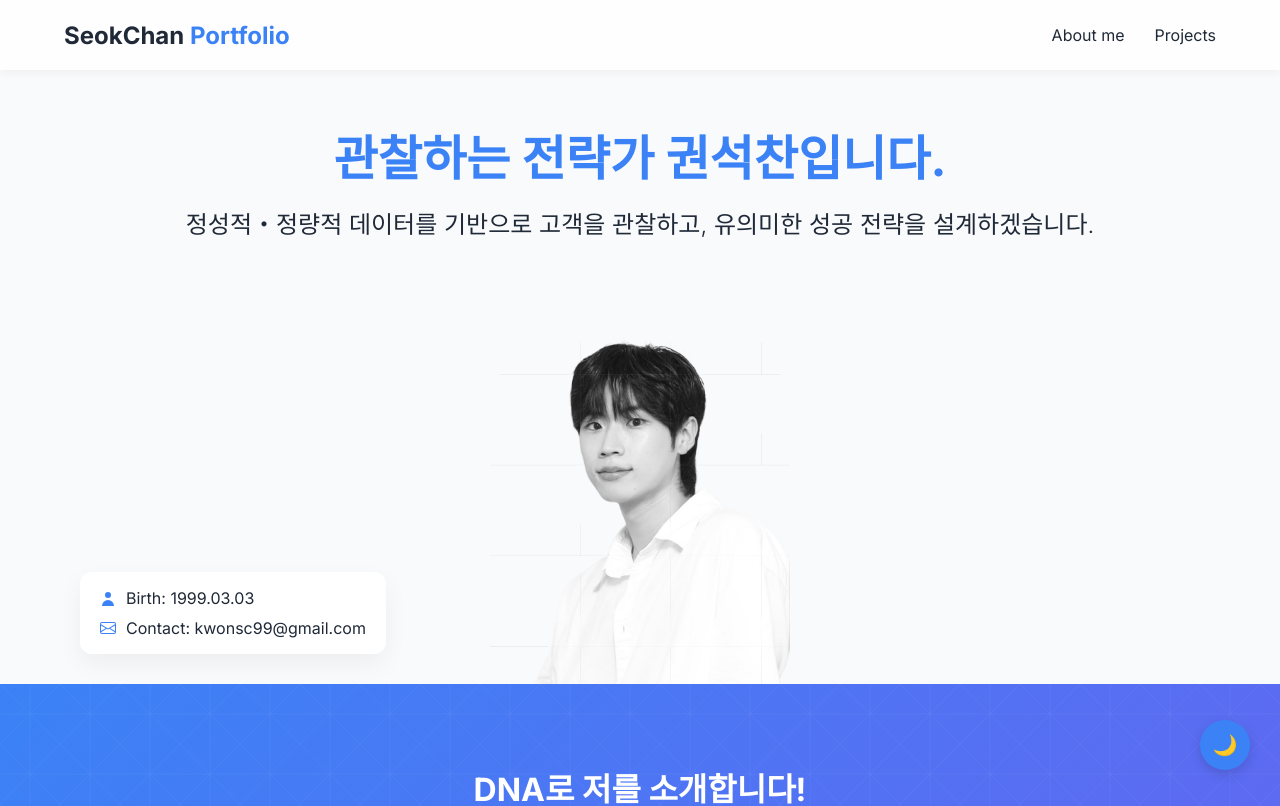
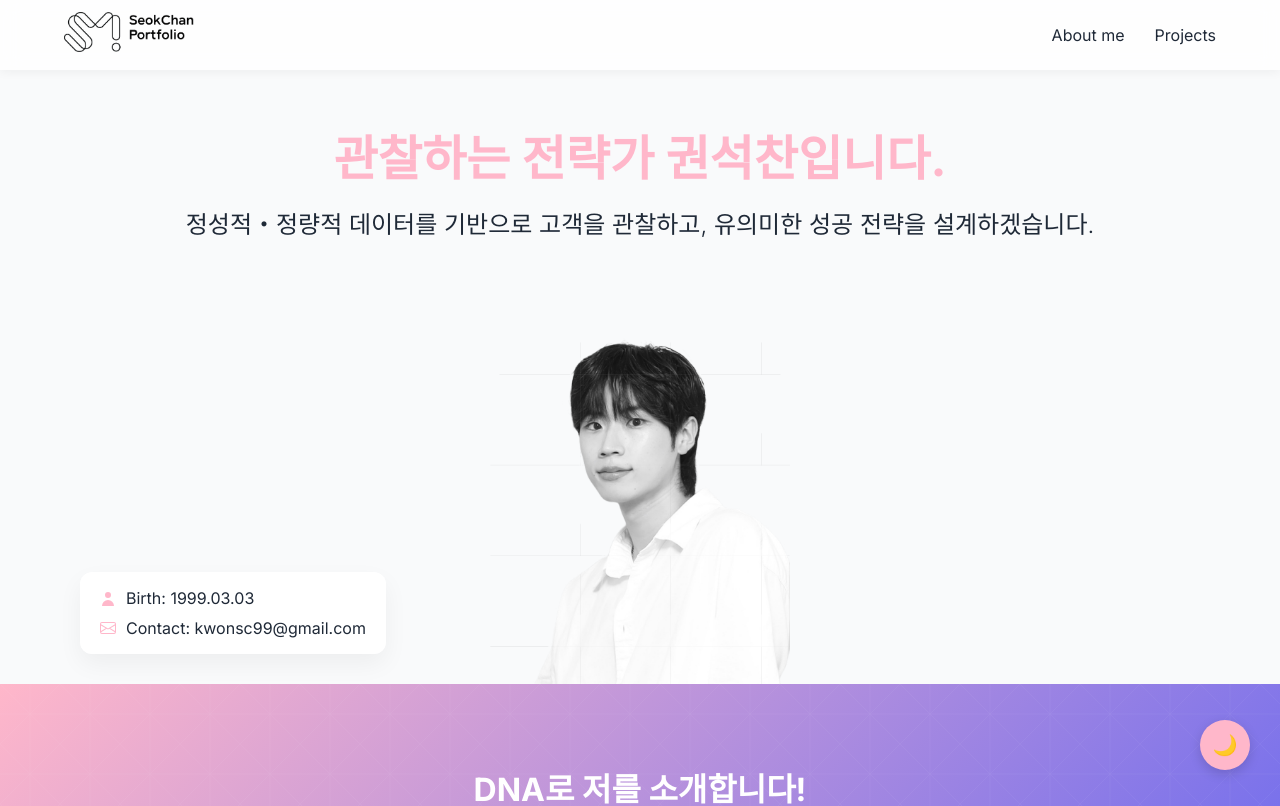
Before and after one commit to kwonsc99/chanky-sm, a Next.js app: page / in a window 1280 px wide. Shown: the top 806 px of the page. Built offline with nearby package versions, Linux system fonts and the light colour scheme.

Commit message:
sm version up

```diff
--- a/components/AboutMe/index.jsx
+++ b/components/AboutMe/index.jsx
@@ -132,7 +132,7 @@ const AboutMe = forwardRef((props, ref) => {
         }
 
         .activity-item {
-          background-color: rgba(59, 130, 246, 0.08);
+          background-color: #fff0f5;
           padding: 6px 12px;
           border-radius: 20px;
           margin-bottom: 8px;
--- a/components/Header.jsx
+++ b/components/Header.jsx
@@ -1,6 +1,7 @@
 "use client";
 import { useState } from "react";
 import { scrollToSection } from "@/utils/scrollUtils";
+import Image from "next/image";
 
 export default function Header({ aboutMeRef, projectsRef }) {
   const [mobileMenuOpen, setMobileMenuOpen] = useState(false);
@@ -21,7 +22,13 @@ export default function Header({ aboutMeRef, projectsRef }) {
   return (
     <header className="header">
       <div className="logo" onClick={scrollToTop}>
-        SeokChan <span>Portfolio</span>
+        <Image
+          src="/sm_logo.png" // public 디렉토리에 logo.png가 있다고 가정
+          alt="Photogray 로고"
+          width={130.13} // 크기는 원하는 대로 조절
+          height={39.26}
+          priority // 로고는 페이지 진입 시 바로 보이는 요소라 우선 로딩
+        />
       </div>
 
       {/* Desktop Navigation */}
--- a/styles/theme.css
+++ b/styles/theme.css
@@ -1,7 +1,7 @@
 :root {
   /* Modern color palette */
-  --primary-color: #3b82f6; /* Updated blue */
-  --primary-color-dark: #2563eb;
+  --primary-color: #ffb7ca; /* Updated blue */
+  --primary-color-dark: #fce1e8;
   --accent-color: #f97316; /* Orange accent */
   --background-color: #f9fafb;
   --text-color: #1f2937;
```
Also changed, not shown: public/sm_logo.png (added).
